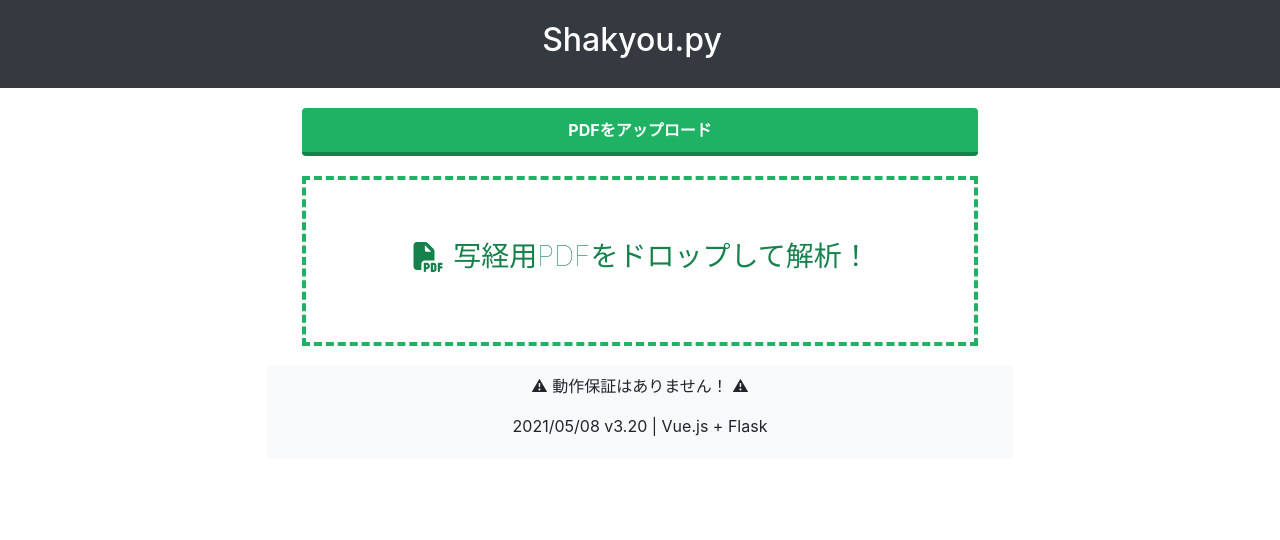
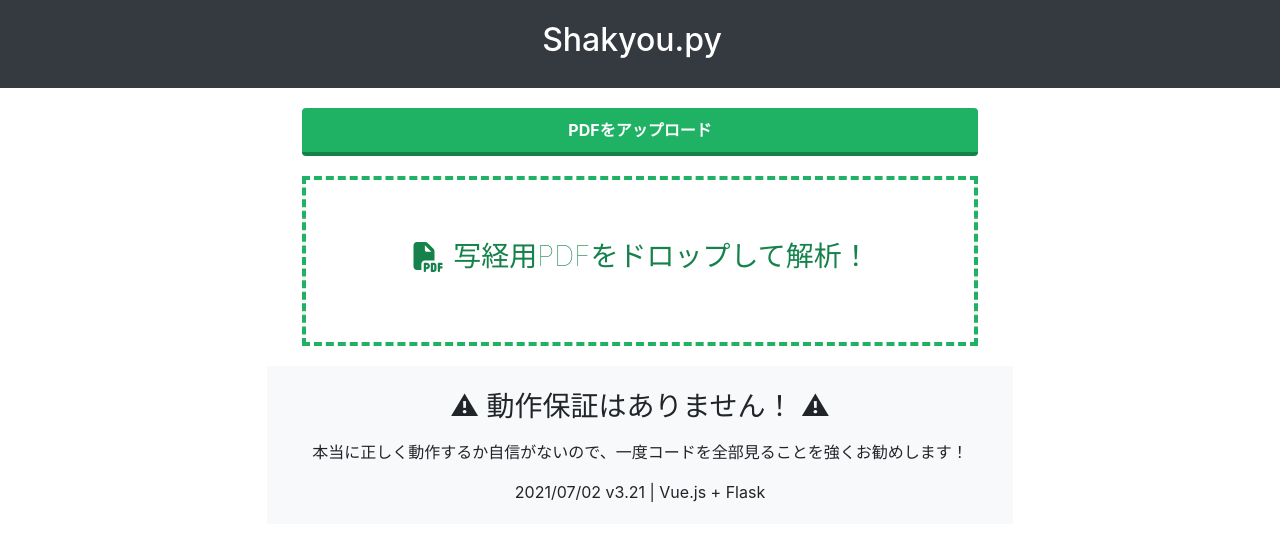
Before and after one commit to betacode-projects/Shakyou-Web, a plain HTML site: page index.html in a window 1280 px wide. Drawn offline with nearby package versions, Linux system fonts and the light colour scheme.

Commit message:
ズレ修正

```diff
--- a/index.html
+++ b/index.html
@@ -32,7 +32,7 @@
                        :aria-valuenow="progress_value" aria-valuemin="0" aria-valuemax="100">{{progress_status}}
                   </div>
                 </div>
-                <div v-show="download_link !== ''" class="download-bt col-md-5 mx-auto mt-4">
+                <div v-show="download_link !== ''" class="download-bt mx-auto mt-4">
                   <a :href="download_link" class="btn btn-primary download-link" download><i class="fas fa-download"></i> {{download_name}}</a>
                 </div>
               </div>
@@ -49,8 +49,9 @@
       <div v-show="error_text !== ''" id="error" class="col-md-7 mx-auto alert alert-danger text-center">{{error_text}}</div>
       <div v-show="success_text !== ''" id="success" class="col-md-7 mx-auto alert alert-success text-center">{{success_text}}</div>
       <footer class="pt-2 pb-1 bg-light col-md-7 mx-auto text-center">
-        <p class="mx-auto">⚠ 動作保証はありません！ ⚠</p>
-        <p class="mx-auto">2021/05/08 v3.20 | Vue.js + Flask</p>
+        <p class="mx-auto"><h3>⚠ 動作保証はありません！ ⚠</h3></p>
+        <p class="mx-auto">本当に正しく動作するか自信がないので、一度コードを全部見ることを強くお勧めします！</p>
+        <p class="mx-auto">2021/07/02 v3.21 | Vue.js + Flask</p>
       </footer>
     </div>
     <script defer src="./js/all.min.js"></script>
```
